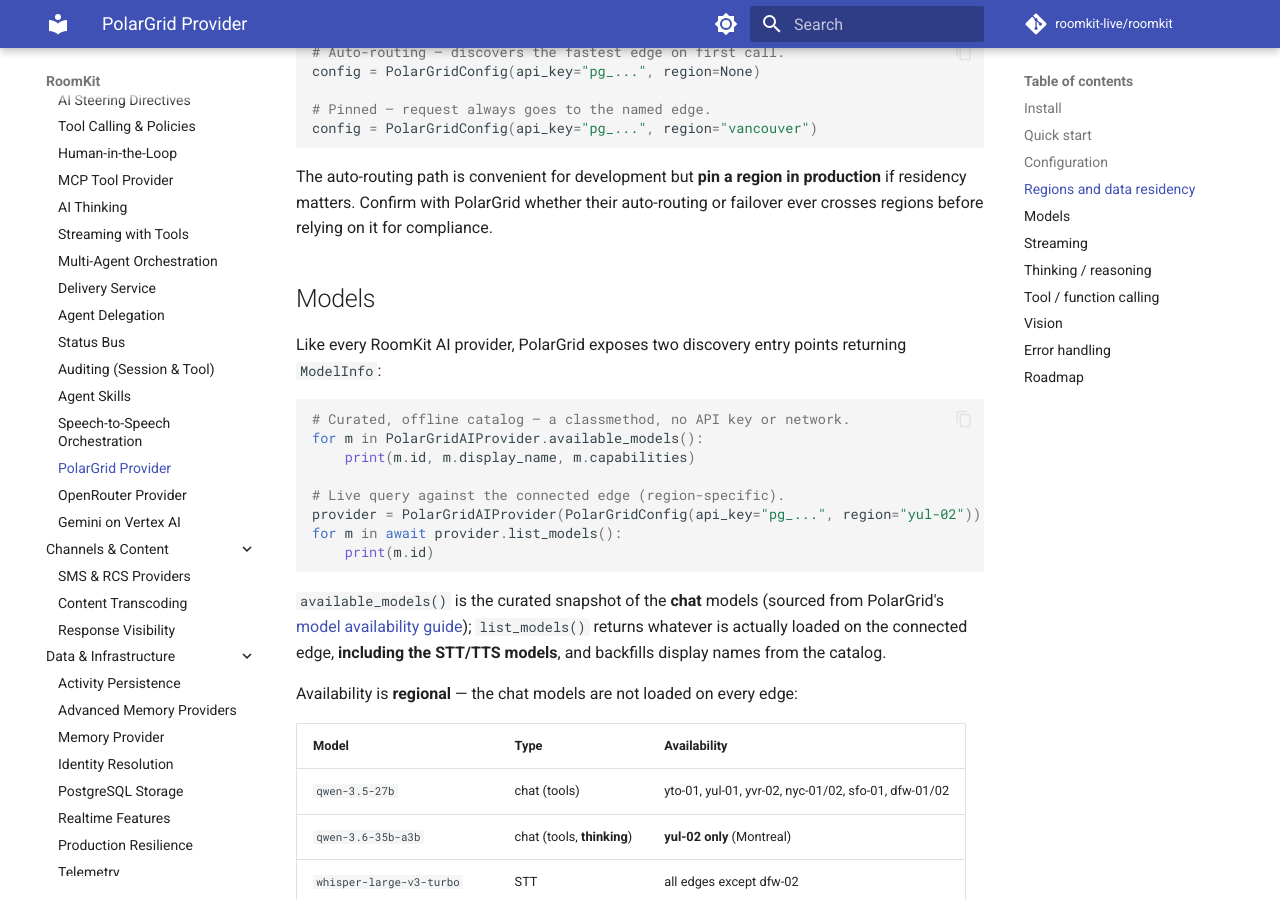
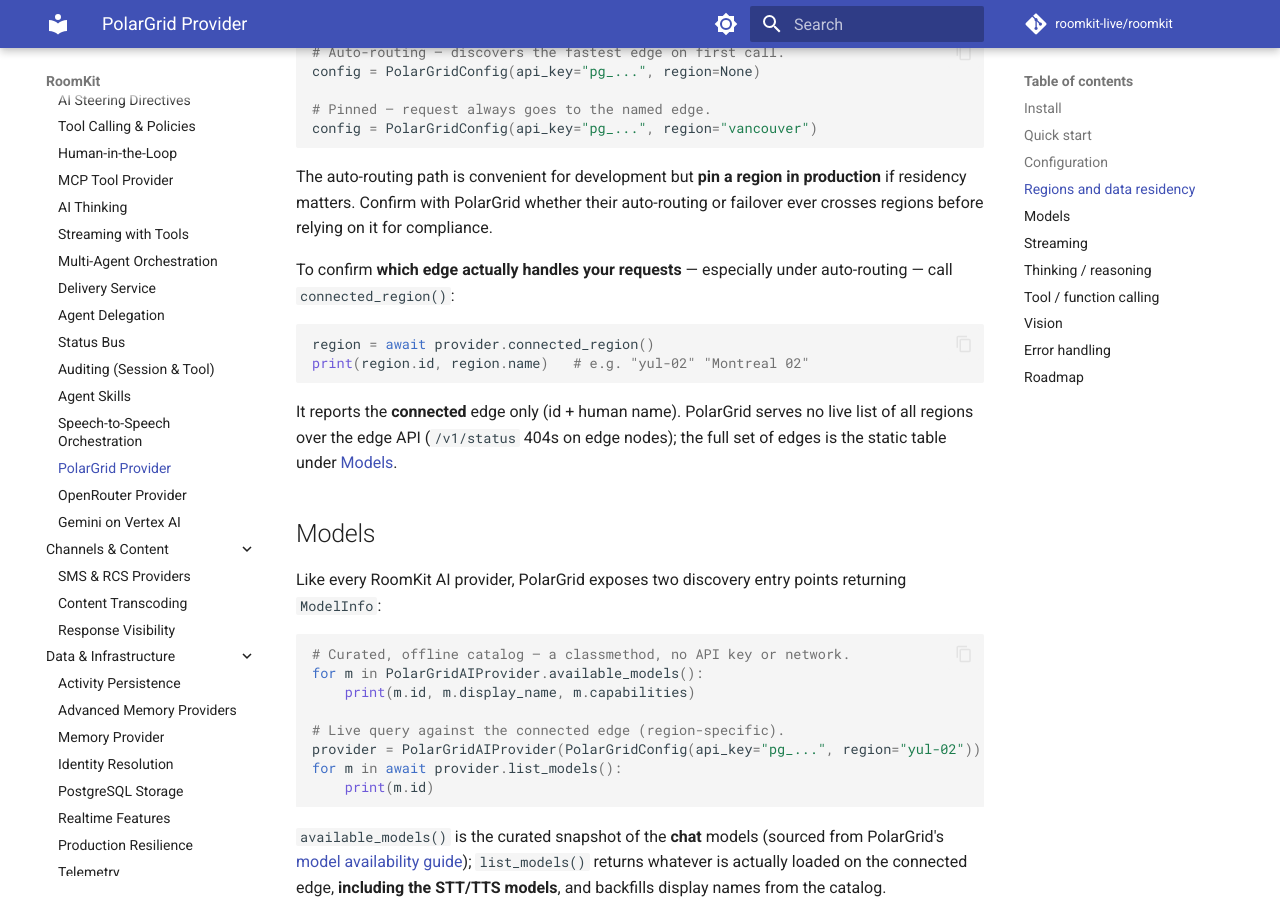
Before and after one commit to roomkit-live/roomkit-docs, an MkDocs documentation site: the page built from docs/guides/polargrid.md, in a window 1280 px wide and 900 px high, scrolled down 1599 px. Built offline with MkDocs 1.6.1 and Material for MkDocs 9.7.7, drawn with Linux system fonts in a browser that asks for light colours; comment, search, counter and statistics services are not loaded.

Commit message:
docs(guides): PolarGrid connected_region() for residency

````diff
--- a/docs/guides/polargrid.md
+++ b/docs/guides/polargrid.md
@@ -56,6 +56,15 @@ config = PolarGridConfig(api_key="pg_...", region="vancouver")
 ```
 
 The auto-routing path is convenient for development but **pin a region in production** if residency matters. Confirm with PolarGrid whether their auto-routing or failover ever crosses regions before relying on it for compliance.
+
+To confirm **which edge actually handles your requests** — especially under auto-routing — call `connected_region()`:
+
+```python
+region = await provider.connected_region()
+print(region.id, region.name)   # e.g. "yul-02" "Montreal 02"
+```
+
+It reports the **connected** edge only (id + human name). PolarGrid serves no live list of all regions over the edge API (`/v1/status` 404s on edge nodes); the full set of edges is the static table under [Models](#models).
 
 ## Models
 
````
